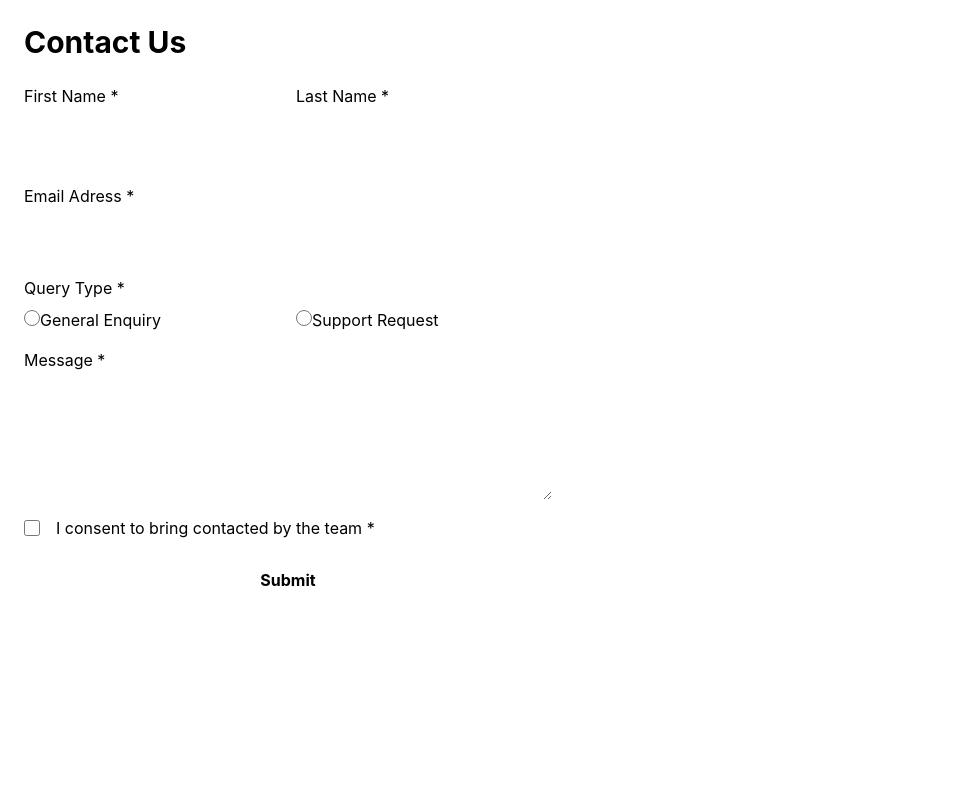
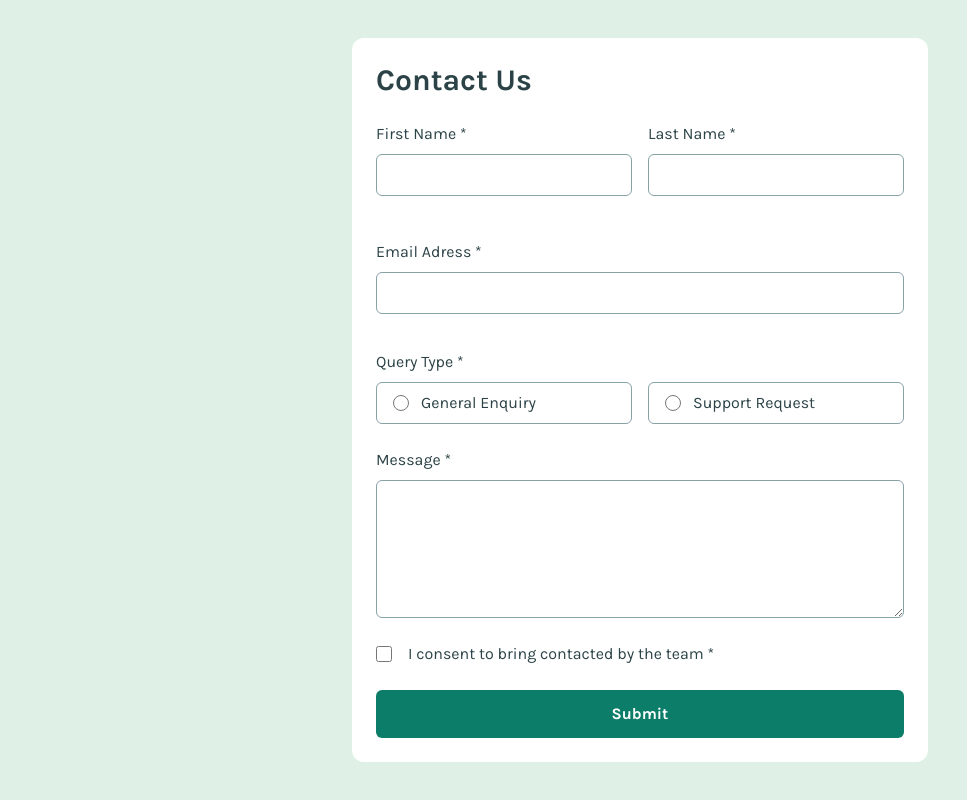
Before and after one commit to evija-berzina/frontendmentor-contact-form, a React (Vite) app: page / in a window 1280 px wide. Shown: the whole page, without its empty margins (0-967 px from the left). Built offline with nearby package versions, Linux system fonts and the light colour scheme.

Commit message:
Add base styles, fonts and utility classes

```diff
--- a/index.html
+++ b/index.html
@@ -6,7 +6,7 @@
     <meta name="viewport" content="width=device-width, initial-scale=1.0" />
     <title>contact-form</title>
   </head>
-  <body>
+  <body class="flex justify-center items-center px-4 py-8 min-h-screen">
     <div id="root"></div>
     <script type="module" src="/src/main.jsx"></script>
   </body>
--- a/src/index.css
+++ b/src/index.css
@@ -1 +1,55 @@
 @import "tailwindcss";
+
+* {
+  box-sizing: border-box;
+}
+
+@font-face {
+  font-family: "Karla";
+  src: url("./assets/fonts/static/Karla-Regular.ttf") format("truetype");
+  font-weight: 400;
+  font-style: normal;
+  font-display: swap;
+}
+
+@font-face {
+  font-family: "Karla";
+  src: url("./assets/fonts/static/Karla-Bold.ttf") format("truetype");
+  font-weight: 700;
+  font-style: normal;
+  font-display: swap;
+}
+
+:root {
+  --green-200: 148, 38%, 91%;
+  --green-600: 169, 82%, 27%;
+  --red: 0, 66%, 54%;
+  --white: 0, 0%, 100%;
+  --grey-500: 186, 15%, 59%;
+  --grey-900: 187, 24%, 22%;
+}
+
+@layer base {
+  body {
+    background-color: hsl(var(--green-200));
+    font-family: "Karla", sans-serif;
+    font-size: 1rem;
+    color: hsl(var(--grey-900));
+  }
+}
+
+.input-normal {
+  @apply border border-[hsl(var(--grey-500))] px-4 py-2 rounded-md;
+}
+
+.input-error {
+  @apply border border-[hsl(var(--red))] px-4 py-2 rounded-md;
+}
+
+.form-radio-container {
+  @apply flex flex-row justify-normal items-center gap-3 border border-[hsl(var(--grey-500))] px-4 py-2 rounded-md;
+}
+
+.error-message {
+  @apply text-xs text-[hsl(var(--red))] pt-2;
+}
```
